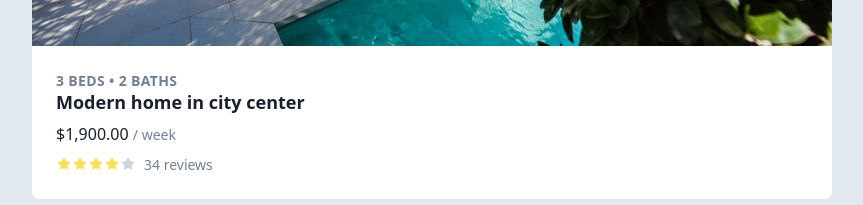
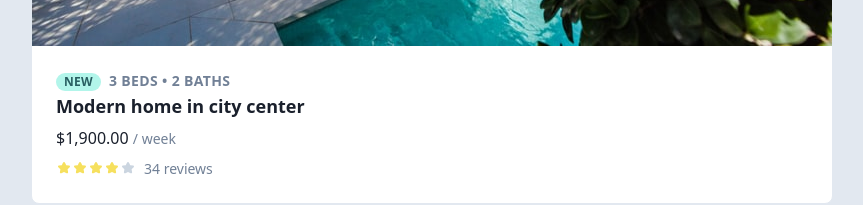
Before and after one commit to restaadiputra/tailwind-tutorial, a website: page public/index.html in a window 1280 px wide. Shown: the part 1627-1832 px from the top of the page, without its empty margins (81-944 px from the left). Drawn offline with nearby package versions, Linux system fonts and the light colour scheme; files that its build step writes are made by us from their sources.

Commit message:
Add badge

```diff
--- a/public/index.html
+++ b/public/index.html
@@ -123,10 +123,13 @@
         <div class="bg-white rounded-lg overflow-hidden border">
           <img src="img/modern-home.jpeg" alt="Rear view of modern home with pool">
           <div class="p-6">
-            <div class="text-gray-600 text-sm uppercase font-semibold tracking-wide">
-              3 beds &bull; 2 baths
+            <div class="flex items-baseline">
+              <span class="bg-teal-200 text-teal-800 text-xs px-2 rounded-full uppercase font-semibold tracking-wide">New</span>
+              <div class="ml-2 text-gray-600 text-sm uppercase font-semibold tracking-wide">
+                3 beds &bull; 2 baths
+              </div>
             </div>
-            <h4 class="font-semibold text-lg leading-tight truncate">Modern home in city center</h4>
+            <h4 class="mt-1 font-semibold text-lg leading-tight truncate">Modern home in city center</h4>
             <div class="mt-2">
               $1,900.00 <span class="text-gray-600 text-sm ">/ week</span>
             </div>
```
